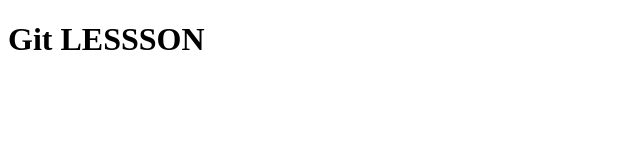
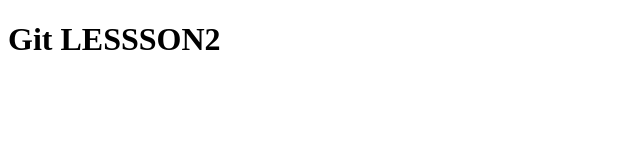
Before and after one commit to olegdush/pro2-frontend, a plain HTML site: page index.html in a window 1280 px wide. Shown: the full height of the page, 0-640 px from the left. Drawn offline with Linux system fonts and the light colour scheme.

Commit message:
commit here

```diff
--- a/index.html
+++ b/index.html
@@ -6,6 +6,6 @@
       <title>Git leson</title>
 </head>
 <body>
-      <h1>Git LESSSON</h1>
+      <h1>Git LESSSON2</h1>
 </body>
 </html>
```
